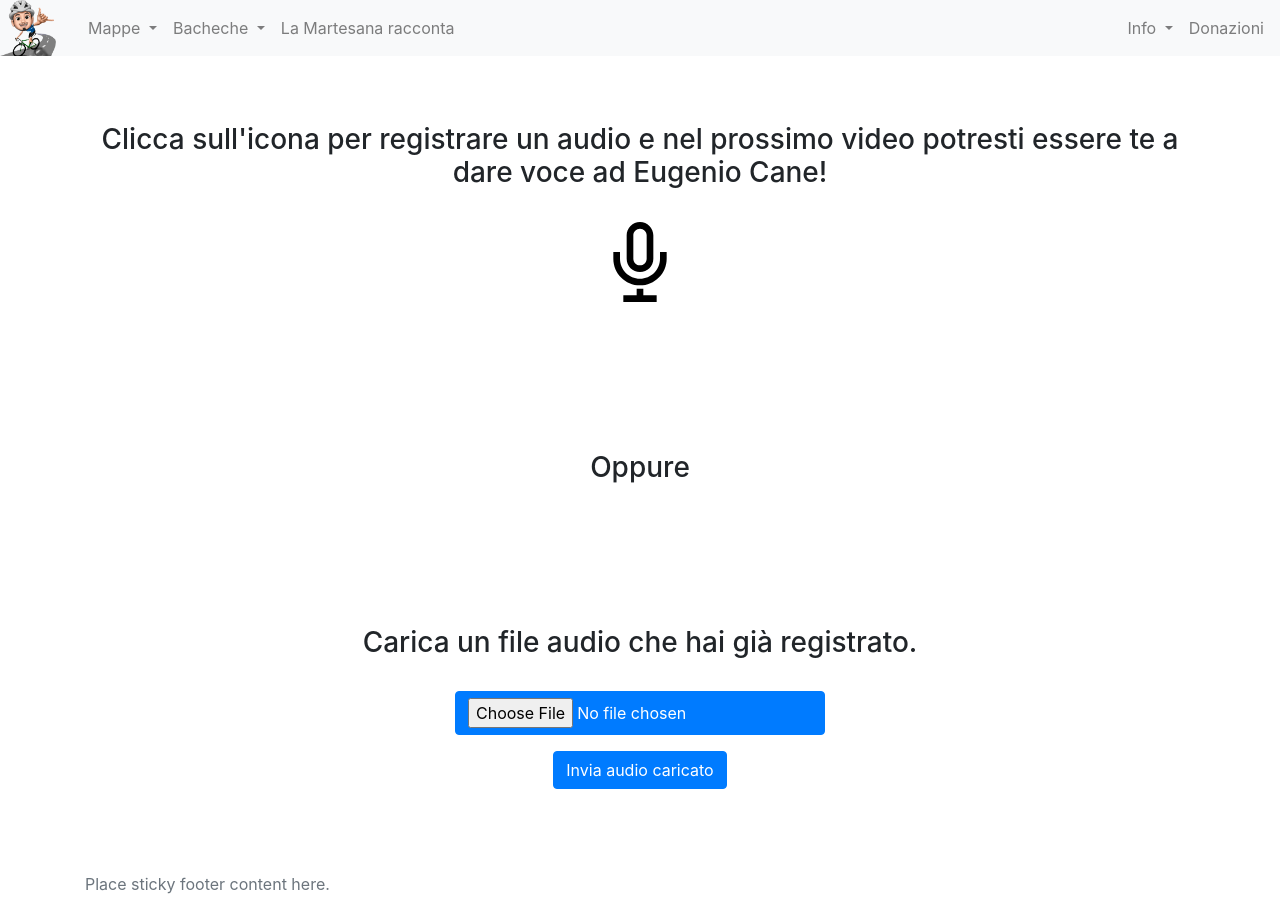
After one commit to vallops99/esiva.it, a Django app: template web/templates/pages/eugenio_dog_life.html in a window 1280 px wide. The commit adds this page. Run offline with Django 3.2, Linux system fonts and the light colour scheme; the template is opened without the code that fills it, so the values that code supplies are empty; some libraries are stand-ins or nearby versions.

Commit message:
Added some features

```diff
--- a/nginx/static/css/esiva.css
+++ b/nginx/static/css/esiva.css
@@ -1 +1 @@
-html{width:100%;height:100%;background-color:#f6f7f9}html body{min-height:100%}html body .navbar .navbar-brand{cursor:pointer}html body #map{height:calc(100vh - 60px)}html body #map .marker{background-image:url('/static/images/marker-icon.png');background-size:cover;width:50px;height:50px;border-radius:50%;cursor:pointer}html body #map .marker-live{background-image:url('/static/images/marker-icon-live.gif');background-size:cover;width:50px;height:50px;border-radius:50%;cursor:pointer}.navbar{z-index:3}.homepage-container{width:100%;height:100%}.homepage-container .background-image-container{position:fixed;top:0;left:0;height:100%;width:100%}.homepage-container .background-image-container .background-image{width:100%;height:100%;object-fit:cover}.homepage-container .content-container{position:relative}.homepage-container .content-container .content-title{width:100%;margin-top:50px;border-radius:.25rem;background-color:#ffffff}.homepage-container .content-container .content-description{width:100%;margin-top:30px;border-radius:.25rem;background-color:#ffffff}.create-message-container{background-color:#f6f7f9;border-radius:20px}.martesana-container .martesana-logo{background-color:#084488}.martesana-container .martesana-image-container .martesana-image{object-fit:cover}.fly-logo-container{position:fixed;bottom:0;right:0}.fly-logo-container .fly-logo-image{width:150px;height:auto}
+html{width:100%;height:100%;background-color:#f6f7f9}html body{min-height:100%}html body .navbar .navbar-brand{cursor:pointer}html body #map{height:calc(100vh - 60px)}html body #map .marker{background-image:url('/static/images/marker-icon.png');background-size:cover;width:50px;height:50px;border-radius:50%;cursor:pointer}html body #map .marker-live{background-image:url('/static/images/marker-icon-live.gif');background-size:cover;width:50px;height:50px;border-radius:50%;cursor:pointer}.navbar{z-index:3}.homepage-container{width:100%;height:100%}.homepage-container .background-image-container{position:fixed;top:0;left:0;height:100%;width:100%}.homepage-container .background-image-container .background-image{width:100%;height:100%;object-fit:cover}.homepage-container .content-container{position:relative}.homepage-container .content-container .content-title{width:100%;margin-top:50px;border-radius:.25rem;background-color:#ffffff}.homepage-container .content-container .content-description{width:100%;margin-top:30px;border-radius:.25rem;background-color:#ffffff}.create-message-container{background-color:#f6f7f9;border-radius:20px}.martesana-container .martesana-logo{background-color:#084488}.martesana-container .martesana-image-container .martesana-image{object-fit:cover}.dog-life-container{min-height:100vh}.fly-logo-container{position:fixed;bottom:0;right:0}.fly-logo-container .fly-logo-image{width:150px;height:auto}
--- /dev/null
+++ b/nginx/static/js/eugenio_dog_life.js
@@ -0,0 +1,124 @@
+let registrationTime = 0;
+
+function showTimes() {
+  registrationTime += 1;
+  let seconds = normalizeTime(registrationTime % 60);
+  let minutes = normalizeTime(parseInt(registrationTime / 60));
+  $('.dog-life-time-passed').html(minutes + ":" + seconds);
+}
+
+function normalizeTime(val) {
+  var valString = val + "";
+  if (valString.length < 2) {
+    return "0" + valString;
+  } else {
+    return valString;
+  }
+}
+
+(function() {
+  let isRegStarted = false;
+  let intervalId;
+  let mediaRecorder;
+  let audio = null;
+
+  $('.dog-life-mic svg').on('click', function(e) {
+    e.preventDefault();
+
+    // revert bool as registration status just changed
+    isRegStarted = !isRegStarted;
+
+    if (isRegStarted) {
+      navigator.mediaDevices.getUserMedia({ audio: true })
+      .then(stream => {
+        mediaRecorder = new MediaRecorder(stream);
+
+        if (!audio) {
+          $('.dog-life-time-passed').html('');
+          $('.dog-life-cancel').addClass('d-none');
+          $('.dog-life-play').addClass('d-none');
+          $('.dog-life-pause').addClass('d-none');
+          $('.dog-life-send').addClass('d-none');
+          audio = null;
+          audioUrl = null;
+          audioBlob = null;
+        }
+
+        $(e.target).css('fill', 'red');
+        intervalId = setInterval(showTimes, 1000);
+
+        mediaRecorder.start();
+
+        const audioChunks = [];
+        mediaRecorder.addEventListener("dataavailable", event => {
+          audioChunks.push(event.data);
+        });
+
+        mediaRecorder.addEventListener("stop", () => {
+          const audioBlob = new Blob(audioChunks);
+          const audioUrl = URL.createObjectURL(audioBlob);
+
+          audio = new Audio(audioUrl);
+
+          $('.dog-life-cancel').removeClass('d-none');
+          $('.dog-life-send').removeClass('d-none');
+          $('.dog-life-play').removeClass('d-none')
+            .on('click', function(e) {
+              $(this).addClass('d-none');
+              $('.dog-life-pause').removeClass('d-none');
+
+              audio.play();
+
+              audio.addEventListener('ended', () => {
+                $(this).removeClass('d-none');
+                $('.dog-life-pause').addClass('d-none');
+              });
+            });
+
+            $('.dog-life-pause').on('click', function(e) {
+              audio.pause();
+
+              $(this).addClass('d-none');
+              $('.dog-life-play').removeClass('d-none');
+            });
+
+            $('.dog-life-cancel').on('click', function(e) {
+              audio.pause();
+              $(this).addClass('d-none');
+              $('.dog-life-send').addClass('d-none');
+              $('.dog-life-play').addClass('d-none');
+              $('.dog-life-pause').addClass('d-none');
+              $('.dog-life-time-passed').html('');
+              audio = null;
+              audioUrl = null;
+              audioBlob = null;
+              mediaRecorder = null;
+            });
+
+            $('.dog-life-send').on('click', function() {
+              $.post("/api/store-audio", {
+                  audio: mediaRecorder.forceDownload(audioBlob, 'output.wav')
+              });
+
+              $('.dog-life-play').addClass('d-none');
+              $('.dog-life-pause').addClass('d-none');
+              $('.dog-life-cancel').addClas('d-none');
+              $('.dog-life-send').addClass('d-none');
+              $('.dog-life-time-passed').html('');
+              audio = null;
+              audioUrl = null;
+              audioBlob = null;
+              mediaRecorder = null;
+            });
+        });
+      });
+
+    } else {
+      mediaRecorder.stop();
+
+      $(e.target).css('fill', 'black');
+      clearInterval(intervalId);
+      registrationTime = 0;
+    }
+  });
+})();
--- a/nginx/static/less/esiva.less
+++ b/nginx/static/less/esiva.less
@@ -42,4 +42,5 @@ html {
 @import 'pages/homepage.less';
 @import 'pages/board.less';
 @import 'pages/martesana.less';
+@import 'pages/eugenio_dog_life.less';
 @import 'includes/fly-logo.less';
--- /dev/null
+++ b/nginx/static/less/pages/eugenio_dog_life.less
@@ -0,0 +1,3 @@
+.dog-life-container {
+  min-height: 100vh;
+}
--- a/web/app/models.py
+++ b/web/app/models.py
@@ -25,6 +25,7 @@ class Location(models.Model):
 @receiver(post_save, sender=Location)
 def location_post_save(sender, instance, **kwargs):
     caches['context-processor'].clear()
+    caches['default'].clear()
 
 
 class Message(models.Model):
@@ -44,6 +45,7 @@ class Message(models.Model):
 @receiver(post_save, sender=Message)
 def message_post_save(sender, instance, **kwargs):
     caches['context-processor'].clear()
+    caches['default'].clear()
 
 
 class JournalArticle(models.Model):
@@ -61,3 +63,4 @@ class JournalArticle(models.Model):
 @receiver(post_save, sender=Message)
 def message_post_save(sender, instance, **kwargs):
     caches['context-processor'].clear()
+    caches['default'].clear()
--- a/web/src/context_processors/processors.py
+++ b/web/src/context_processors/processors.py
@@ -14,7 +14,7 @@ def process_context(request):
     live_point = cache.get(live_point_key, None)
     road = cache.get(road_key, None)
     if road is None or live_point is None:
-        road_query = Location.objects.all().order_by('-created_at')
+        road_query = Location.objects.all().order_by('created_at')
 
         road = []
         for point in road_query:
--- a/web/src/urls.py
+++ b/web/src/urls.py
@@ -26,7 +26,8 @@ from app.views import (
     about_me,
     partners,
     store_coordinates,
-    invalidate_cache
+    invalidate_cache,
+    store_audio
 )
 
 urlpatterns = [
@@ -47,5 +48,6 @@ urlpatterns = [
 
     # API urls
     path('api/store-coordinates', store_coordinates, name='store-coordinates'),
-    path('api/invalidate-cache', invalidate_cache, name='invalidate-cache')
+    path('api/invalidate-cache', invalidate_cache, name='invalidate-cache'),
+    path('api/store-audio', store_audio, name='store-audio')
 ]
--- /dev/null
+++ b/web/templates/pages/eugenio_dog_life.html
@@ -0,0 +1,38 @@
+{% extends 'base.html' %}
+{% load static %}
+
+{% block content %}
+  <div class="container dog-life-container d-flex flex-column justify-content-around align-items-center">
+    <div class="dog-life-register">
+      <h3 class="pb-3 text-center">Clicca sull'icona per registrare un audio e nel prossimo video potresti essere te a dare voce ad Eugenio Cane!</h3>
+      <div class="dog-life-mic text-center mt-3">
+        {% include 'includes/svg/microphone.svg' %}
+      </div>
+      <p class="dog-life-time-passed text-center"></p>
+      <div class="dog-life-media-buttons w-100 d-flex justify-content-center mt-3">
+        <button type="button" class="btn btn-light d-none dog-life-play mr-3">Ascolta</button>
+        <button type="button" class="btn btn-light d-none dog-life-pause mr-3">Stop</button>
+        <button type="button" class="btn btn-danger d-none dog-life-cancel mr-3">Elimina</button>
+        <button type="button" class="btn btn-primary d-none dog-life-send">Invia Audio</button>
+      </div>
+    </div>
+    <div class="dog-life-separator">
+      <h3>Oppure</h3>
+    </div>
+    <div class="dog-life-upload">
+      <h3 class="pb-3 text-center">Carica un file audio che hai già registrato.</h3>
+      <div class="dog-life-upload d-flex flex-column text-center mt-3">
+        <div class="dog-life-input-container">
+          <input type="file" id="myFile" name="filename" class="btn btn-primary">
+        </div>
+        <div class="dog-life-send-uploaded-container">
+          <button type="button" class="btn btn-primary dog-life-send-uploaded mt-3">Invia audio caricato</button>
+        </div>
+      </div>
+    </div>
+  </div>
+{% endblock %}
+
+{% block script %}
+  <script src="{% static 'js/eugenio_dog_life.js' %}"></script>
+{% endblock %}
--- a/web/templates/pages/martesana.html
+++ b/web/templates/pages/martesana.html
@@ -8,7 +8,7 @@
     </div>
     {% if ARTICLE %}
       <div class='martesana-title mt-3 text-left'>
-        <h1>{{ ARTICLE.title }}</h1>
+        <h2>{{ ARTICLE.title }}</h2>
       </div>
       {% if ARTICLE.image %}
         <div class='martesana-image-container mt-2'>
```
Also changed, not shown: web/app/views.py (+8 -2 lines), web/templates/includes/svg/microphone.svg (added).
